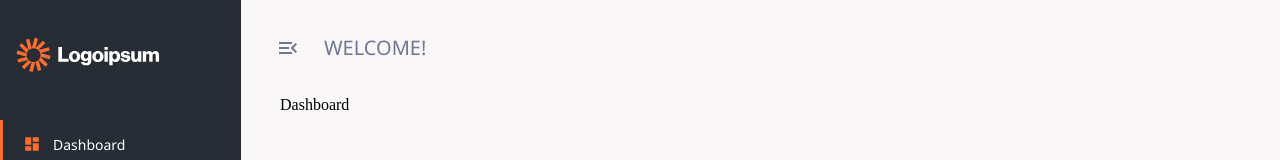
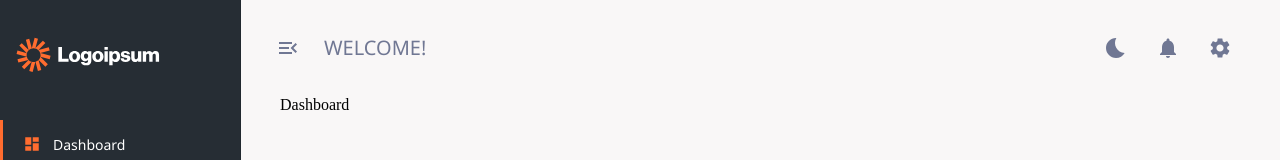
Before and after one commit to romaopedro199/reactjs-store-admin, a React (Vite) app: page /dashboard in a window 1280 px wide. Shown: the top 160 px of the page. Built offline with nearby package versions, Linux system fonts and the light colour scheme.

Commit message:
finish app header

```diff
--- a/src/contexts/ThemeContext.tsx
+++ b/src/contexts/ThemeContext.tsx
@@ -8,11 +8,11 @@ import { darkTheme } from "@/themes/darkTheme";
 export const ThemeContextProvider: React.FC<{ children: React.ReactNode }> = ({
   children,
 }) => {
-  const mode = useSelector((state: RootState) => state.theme.mode);
+  const themeMode = useSelector((state: RootState) => state.theme.themeMode);
 
   const theme = useMemo(
-    () => (mode === "light" ? lightTheme : darkTheme),
-    [mode]
+    () => (themeMode === "light" ? lightTheme : darkTheme),
+    [themeMode]
   );
 
   return <ThemeProvider theme={theme}>{children}</ThemeProvider>;
--- a/src/hooks/useTheme.ts
+++ b/src/hooks/useTheme.ts
@@ -1,13 +1,13 @@
 import { useSelector, useDispatch } from "react-redux";
-import { RootState, AppDispatch } from "../redux/store";
-import { toggleMode } from "../redux/slices/themeSlice";
+import { RootState, AppDispatch } from "@/redux/store";
+import { toggleThemeMode } from "@/redux/slices/themeSlice";
 
 export const useTheme = () => {
-  const mode = useSelector((state: RootState) => state.theme.mode);
+  const themeMode = useSelector((state: RootState) => state.theme.themeMode);
   const dispatch = useDispatch<AppDispatch>();
 
   return {
-    mode,
-    toggleMode: () => dispatch(toggleMode()),
+    themeMode,
+    toggleThemeMode: () => dispatch(toggleThemeMode()),
   };
 };
--- a/src/modules/auth/SignIn.tsx
+++ b/src/modules/auth/SignIn.tsx
@@ -2,8 +2,8 @@ import AuthLayout from "@/modules/auth/common/AuthLayout";
 import { Controller } from "react-hook-form";
 import { Box, InputLabel, Stack, Typography } from "@mui/material";
 import useSignIn from "@/hooks/useSignIn";
-import ButtonHover from "../core/components/ButtonHover";
-import Input from "../core/components/form/Input";
+import ButtonHover from "@/modules/core/components/ButtonHover";
+import Input from "@/modules/core/components/form/Input";
 import { Link } from "react-router-dom";
 
 const SignIn = () => {
--- a/src/modules/auth/SignUp.tsx
+++ b/src/modules/auth/SignUp.tsx
@@ -2,8 +2,8 @@ import AuthLayout from "@/modules/auth/common/AuthLayout";
 import { Controller } from "react-hook-form";
 import { Box, InputLabel, Stack, Typography } from "@mui/material";
 import useSignUp from "@/hooks/useSignUp";
-import ButtonHover from "../core/components/ButtonHover";
-import Input from "../core/components/form/Input";
+import ButtonHover from "@/modules/core/components/ButtonHover";
+import Input from "@/modules/core/components/form/Input";
 import { Link } from "react-router-dom";
 
 const SignUp = () => {
--- a/src/modules/core/components/layout/AppHeader.tsx
+++ b/src/modules/core/components/layout/AppHeader.tsx
@@ -1,8 +1,15 @@
-import Toolbar from "@mui/material/Toolbar";
-import Typography from "@mui/material/Typography";
-import IconButton from "@mui/material/IconButton";
 import MenuOpenIcon from "@mui/icons-material/MenuOpen";
-import { AppBar, SxProps } from "@mui/material";
+import {
+  AppBar,
+  Box,
+  SxProps,
+  IconButton,
+  Typography,
+  Toolbar,
+} from "@mui/material";
+import ToggleThemeMode from "@/modules/core/components/layout/ToggleThemeMode";
+import NotificationsWidget from "@/modules/core/components/layout/NotificationsWidget";
+import SettingsWidget from "@/modules/core/components/layout/SettingsWidget";
 
 interface AppHeaderProps {
   onToggle: () => void;
@@ -11,29 +18,57 @@ interface AppHeaderProps {
 const appbarSx: SxProps = {
   boxShadow: "none",
   bgcolor: "background.default",
+  backgroundImage: "none",
   py: 2,
   "> div": {
     px: 0,
   },
 };
 
-const iconButtonSx: SxProps = { mr: 2, svg: { color: "text.disabled" } };
+const toolbarSx: SxProps = {
+  alignItems: "center",
+  justifyContent: "space-between",
+};
+
+const flexDivSx: SxProps = {
+  display: "flex",
+  alignItems: "center",
+};
+
+const iconButtonSx: SxProps = {
+  svg: {
+    color: "text.disabled",
+    fontSize: 24,
+    transition: "color 0.15s ease-in-out",
+  },
+  "&:hover": {
+    svg: { color: "primary.main" },
+  },
+};
 
 const AppHeader = ({ onToggle }: AppHeaderProps) => {
   return (
     <AppBar position="relative" sx={appbarSx}>
-      <Toolbar>
+      <Toolbar sx={toolbarSx}>
+        <Box sx={flexDivSx}>
           <IconButton
             color="inherit"
             onClick={onToggle}
             edge="start"
-          sx={iconButtonSx}
+            sx={{ ...iconButtonSx, mr: 2 }}
           >
             <MenuOpenIcon />
           </IconButton>
           <Typography variant="h6" noWrap component="div" color="text.disabled">
             WELCOME!
           </Typography>
+        </Box>
+
+        <Box sx={flexDivSx}>
+          <ToggleThemeMode sx={{ ...iconButtonSx, mr: 3 }} />
+          <NotificationsWidget sx={{ ...iconButtonSx, mr: 3 }} />
+          <SettingsWidget sx={iconButtonSx} />
+        </Box>
       </Toolbar>
     </AppBar>
   );
--- a/src/modules/core/components/layout/AppSidebar.tsx
+++ b/src/modules/core/components/layout/AppSidebar.tsx
@@ -1,11 +1,13 @@
 import React, { useMemo } from "react";
 import { styled, Theme, CSSObject } from "@mui/material/styles";
-import MuiDrawer from "@mui/material/Drawer";
-import List from "@mui/material/List";
-import ListItem from "@mui/material/ListItem";
-import ListItemButton from "@mui/material/ListItemButton";
-import ListItemIcon from "@mui/material/ListItemIcon";
-import ListItemText from "@mui/material/ListItemText";
+import {
+  Drawer as MuiDrawer,
+  ListItem,
+  List,
+  ListItemButton,
+  ListItemIcon,
+  ListItemText,
+} from "@mui/material";
 import BallotIcon from "@mui/icons-material/Ballot";
 import BeachAccessIcon from "@mui/icons-material/BeachAccess";
 import DashboardIcon from "@mui/icons-material/Dashboard";
--- /dev/null
+++ b/src/modules/core/components/layout/NotificationsWidget.tsx
@@ -0,0 +1,16 @@
+import NotificationsIcon from "@mui/icons-material/Notifications";
+import { SxProps, IconButton } from "@mui/material";
+
+interface NotificationsWidgetProps {
+  sx: SxProps;
+}
+
+const NotificationsWidget = ({ sx }: NotificationsWidgetProps) => {
+  return (
+    <IconButton color="inherit" edge="start" sx={sx}>
+      <NotificationsIcon />
+    </IconButton>
+  );
+};
+
+export default NotificationsWidget;
--- /dev/null
+++ b/src/modules/core/components/layout/SettingsWidget.tsx
@@ -0,0 +1,16 @@
+import SettingsIcon from "@mui/icons-material/Settings";
+import { SxProps, IconButton } from "@mui/material";
+
+interface SettingsWidgetProps {
+  sx: SxProps;
+}
+
+const SettingsWidget = ({ sx }: SettingsWidgetProps) => {
+  return (
+    <IconButton color="inherit" edge="start" sx={sx}>
+      <SettingsIcon />
+    </IconButton>
+  );
+};
+
+export default SettingsWidget;
--- /dev/null
+++ b/src/modules/core/components/layout/ToggleThemeMode.tsx
@@ -0,0 +1,24 @@
+import IconButton from "@mui/material/IconButton";
+import BedtimeIcon from "@mui/icons-material/Bedtime";
+import LightModeIcon from "@mui/icons-material/LightMode";
+import { SxProps } from "@mui/material";
+import { useTheme } from "@/hooks/useTheme";
+import { useMemo } from "react";
+
+interface ToggleThemeModeProps {
+  sx: SxProps;
+}
+
+const ToggleThemeMode = ({ sx }: ToggleThemeModeProps) => {
+  const { themeMode, toggleThemeMode } = useTheme();
+
+  const isDarkMode = useMemo(() => themeMode === "dark", [themeMode]);
+
+  return (
+    <IconButton color="inherit" onClick={toggleThemeMode} edge="start" sx={sx}>
+      {isDarkMode ? <LightModeIcon /> : <BedtimeIcon />}
+    </IconButton>
+  );
+};
+
+export default ToggleThemeMode;
--- a/src/redux/slices/themeSlice.ts
+++ b/src/redux/slices/themeSlice.ts
@@ -2,22 +2,24 @@ import { createSlice } from "@reduxjs/toolkit";
 import { PaletteMode } from "@mui/material";
 
 interface ThemeState {
-  mode: PaletteMode;
+  themeMode: PaletteMode;
 }
 
 const initialState: ThemeState = {
-  mode: "light",
+  themeMode: "light",
 };
 
 const themeSlice = createSlice({
   name: "theme",
   initialState,
   reducers: {
-    toggleMode: (state) => {
-      state.mode = state.mode === "light" ? "dark" : "light";
+    toggleThemeMode: (state) => {
+      const newState = state.themeMode === "light" ? "dark" : "light";
+      state.themeMode = newState;
+      console.log(newState);
     },
   },
 });
 
-export const { toggleMode } = themeSlice.actions;
+export const { toggleThemeMode } = themeSlice.actions;
 export default themeSlice.reducer;
--- a/src/services/authService.ts
+++ b/src/services/authService.ts
@@ -1,5 +1,6 @@
-import { SignInCredentials, SignUpCredentials, User } from "@/types/User.types";
+import { User } from "@/types/User.types";
 import api from "@/services/api";
+import { SignInCredentials, SignUpCredentials } from "@/types/Auth.types";
 
 export const login = async (credentials: SignInCredentials): Promise<User> => {
   const response = await api.post<User>("/login", credentials);
```
Also changed, not shown: src/modules/core/components/ThemeToggle.tsx (deleted, +0 -14 lines). Lines whose indentation alone changed are shown as unchanged.
